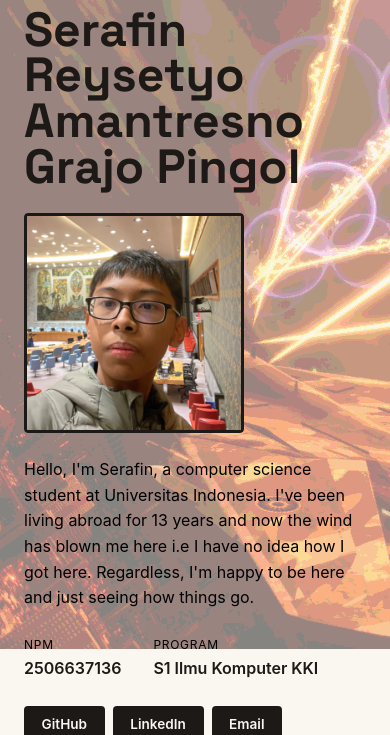
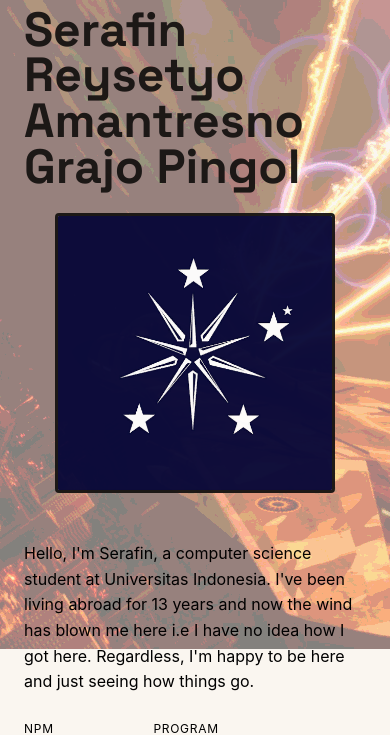
Before and after one commit to SPingol/myportofolio, a Django app: page / in a window 390 px wide. Shown: the part 195-930 px from the top of the page. Run offline with Django 5.2, Linux system fonts and the light colour scheme.

Commit message:
Even more bugfixes for the hover feautre Trying to get the hover effect to work as intended aswell as integrating more responsiveness for clean mobile-pc use.

```diff
--- a/static/css/style.css
+++ b/static/css/style.css
@@ -178,6 +178,7 @@ h1,
   opacity: 1;
   z-index: 1;
   transition: opacity 0.3s ease-in-out;
+  pointer-events: none;
 }
 
 .avatar {
@@ -185,7 +186,7 @@ h1,
 
   display: block;
   width: 100%;
-  aspect-ratio: 1 / 1;
+  height: 100%;
   object-fit: cover;
   border-radius: var(--radius);
   border: 3px solid var(--ink);
@@ -201,16 +202,17 @@ h1,
 
 .hero-photo {
   grid-area: photo;
-  align-self: center;
   position: relative;
   width: 100%;
-  max-width: 220px;
   aspect-ratio: 1 / 1;
   overflow: hidden;
   border-radius: var(--radius);
+  border: 3px solid var(--ink);
+  align-self: start;
 }
 
-.hero-photo:hover .photo-block {
+.hero-photo:hover .photo-block,
+.hero-photo:active .photo-block {
   opacity: 0;
 }
 @media (max-width: 600px) {
@@ -222,6 +224,12 @@ h1,
       "details";
   }
 
+  .hero-photo {
+    align-self: center;
+    max-width: 280px;
+    margin: 0 auto 1.5rem auto;
+  }
+
   .social-links {
     justify-content: flex-start;
   }
```
